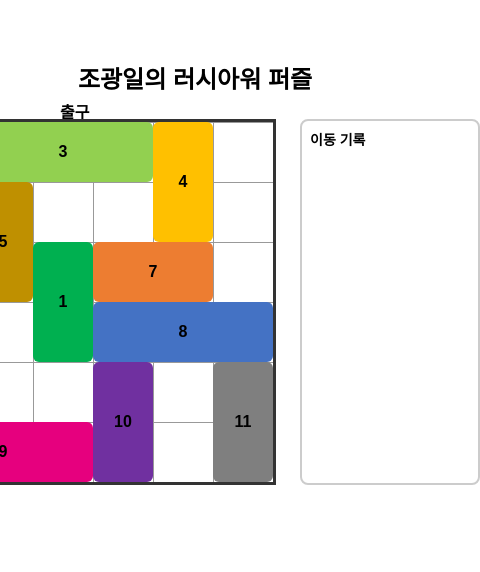
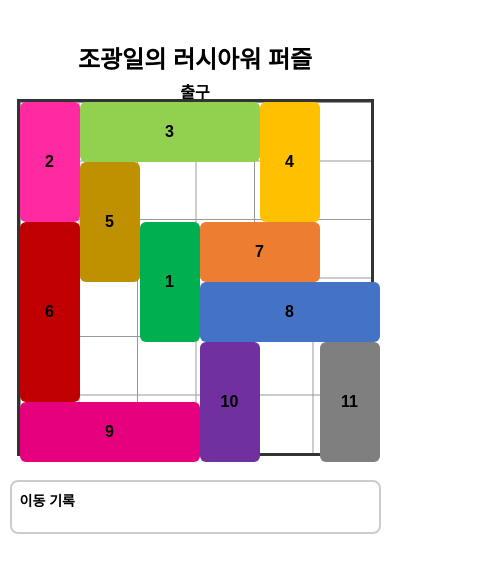
Before and after one commit to Jwoong24/puzzle_, a plain HTML site: page index.html in a window 390 px wide. Shown: the whole page, 480 px wide, since content can reach past the window. Drawn offline with Linux system fonts and the light colour scheme.

Commit message:
Update index.html

```diff
--- a/index.html
+++ b/index.html
@@ -5,23 +5,75 @@
   <meta name="viewport" content="width=device-width, initial-scale=1.0" />
   <title>Rush Hour Puzzle</title>
 <style>
-    body{font-family:Arial, sans-serif;display:flex;flex-direction:column;align-items:center;margin-top:60px}
-    .wrapper{position:relative}
-    .exit{position:absolute;top:-20px;left:150px;font-weight:bold}
+  body{
+    font-family:Arial, sans-serif;
+    display:flex;
+    flex-direction:column;
+    align-items:center;
+    margin-top:40px;
+  }
+
+  .wrapper{
+    position:relative;
+    display:flex;
+    gap:24px;
+    max-width:100%;
+  }
+
+  .exit{
+    position:absolute;
+    top:-20px;
+    left:150px;
+    font-weight:bold;
+  }
+
   .board{
     position:relative;
-      width:360px;height:360px;
+    width:360px;
+    height:360px;
     border:3px solid #333;
     background-size:60px 60px;
     background-image:
       linear-gradient(to right,#999 1px,transparent 1px),
       linear-gradient(to bottom,#999 1px,transparent 1px);
   }
+
   .block{
     position:absolute;
-      display:flex;align-items:center;justify-content:center;
-      font-weight:bold;color:#000;
-      border-radius:6px;cursor:pointer;user-select:none
+    display:flex;
+    align-items:center;
+    justify-content:center;
+    font-weight:bold;
+    color:#000;
+    border-radius:6px;
+    cursor:pointer;
+    user-select:none;
+  }
+
+  /* ✅ 모바일 대응 */
+  @media (max-width: 768px){
+    .wrapper{
+      flex-direction:column;
+      align-items:center;
+    }
+
+    .board{
+      width:90vw;
+      height:90vw;
+      max-width:360px;
+      max-height:360px;
+      background-size: calc(90vw / 6) calc(90vw / 6);
+    }
+
+    .exit{
+      left:50%;
+      transform:translateX(-50%);
+    }
+
+    #logPanel{
+      width:90vw !important;
+      max-width:360px;
+    }
   }
 </style>
 </head>
```
Lines whose indentation alone changed are shown as unchanged.
